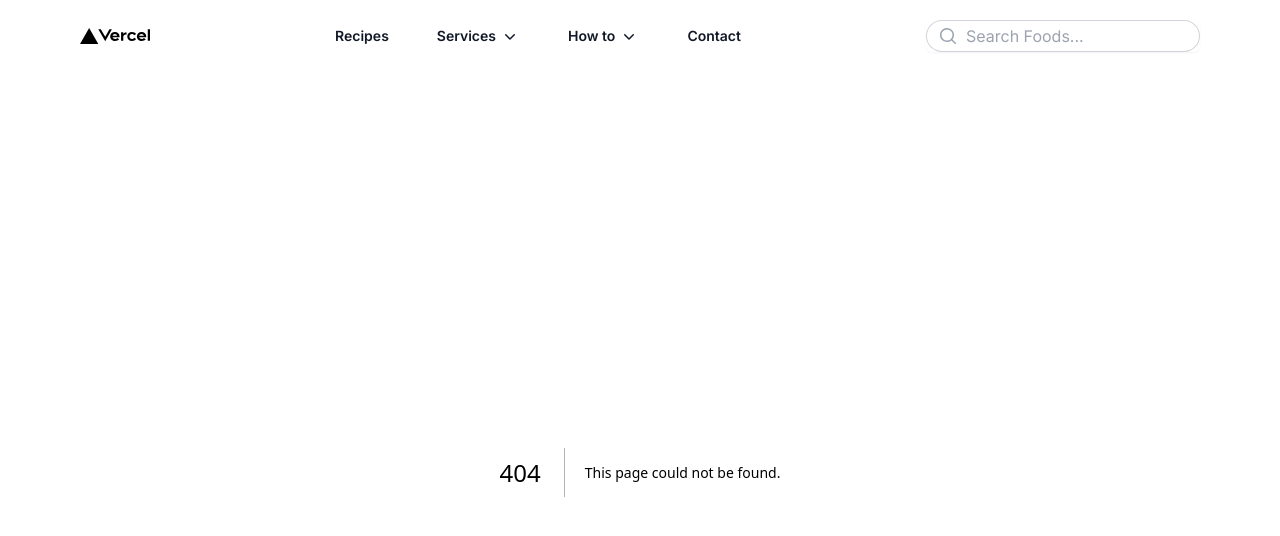
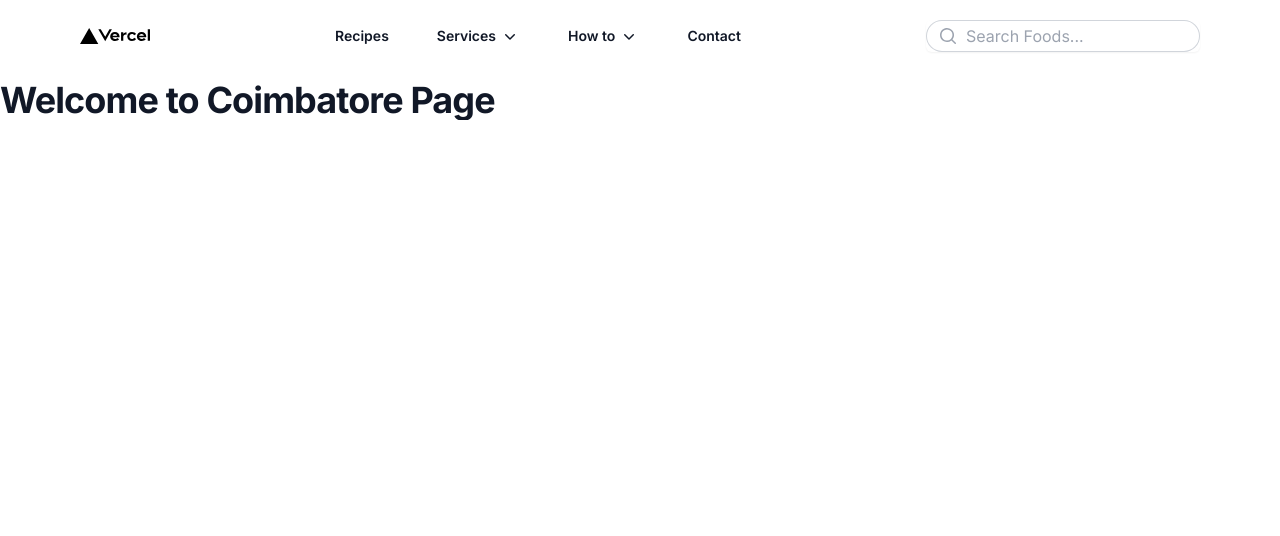
Before and after one commit to Arjundhilip/Food, a Next.js app: page /districts/coimbatore in a window 1280 px wide. Before the commit this address had no page. Shown: the top 536 px of the page. Built offline with nearby package versions, Linux system fonts and the light colour scheme.

Commit message:
first commit dm

```diff
--- /dev/null
+++ b/app/districts/chennai/page.tsx
@@ -0,0 +1,12 @@
+import Chennai from '@/components/Districts/Chennai'
+import React from 'react'
+
+const page = () => {
+  return (
+    <div>
+      <Chennai/>
+    </div>
+  )
+}
+
+export default page
--- /dev/null
+++ b/app/districts/coimbatore/page.tsx
@@ -0,0 +1,12 @@
+import Coimbatore from '@/components/Districts/Coimbatore'
+import React from 'react'
+
+const page = () => {
+  return (
+    <div>
+      <Coimbatore/>
+    </div>
+  )
+}
+
+export default page
--- /dev/null
+++ b/components/Districts/Chennai.tsx
@@ -0,0 +1,11 @@
+import React from 'react'
+
+const Chennai = () => {
+  return (
+    <div className= "mt-2 text-3xl font-bold tracking-tight text-gray-900 sm:text-4xl">
+      Welcome to Chennai Page
+    </div>
+  )
+}
+
+export default Chennai
--- /dev/null
+++ b/components/Districts/Coimbatore.tsx
@@ -0,0 +1,11 @@
+import React from 'react'
+
+const Coimbatore = () => {
+  return (
+    <div  className= "mt-2 text-3xl font-bold tracking-tight text-gray-900 sm:text-4xl">
+      Welcome to Coimbatore Page
+    </div>
+  )
+}
+
+export default Coimbatore
--- a/components/Map.tsx
+++ b/components/Map.tsx
@@ -18,10 +18,24 @@ const Map = () => {
             attribution='&copy; <a href="https://www.openstreetmap.org/copyright">OpenStreetMap</a> contributors'
             url="https://{s}.tile.openstreetmap.org/{z}/{x}/{y}.png"
           />
-          <Popup>
-            <Link href="https://www.youtube.com/watch?v=WtoyIiOp5Awa"> Hey Fathima</Link>
+          <Popup className='font-bold text-lg leading-8 text-gray-600'>
+            <Link href="/districts/coimbatore"> Coimbatore</Link>
           </Popup>
         </Marker>
+
+        <Marker
+          position={[13.0827, 80.2707]}
+          draggable={true}
+        >
+          <TileLayer
+            attribution='&copy; <a href="https://www.openstreetmap.org/copyright">OpenStreetMap</a> contributors'
+            url="https://{s}.tile.openstreetmap.org/{z}/{x}/{y}.png"
+          />
+          <Popup className='font-bold text-lg leading-8 text-gray-600'>
+            <Link href="/districts/chennai"> Chennai</Link>
+          </Popup>
+        </Marker>
+
       </MapContainer>
     </div>
   )
```
